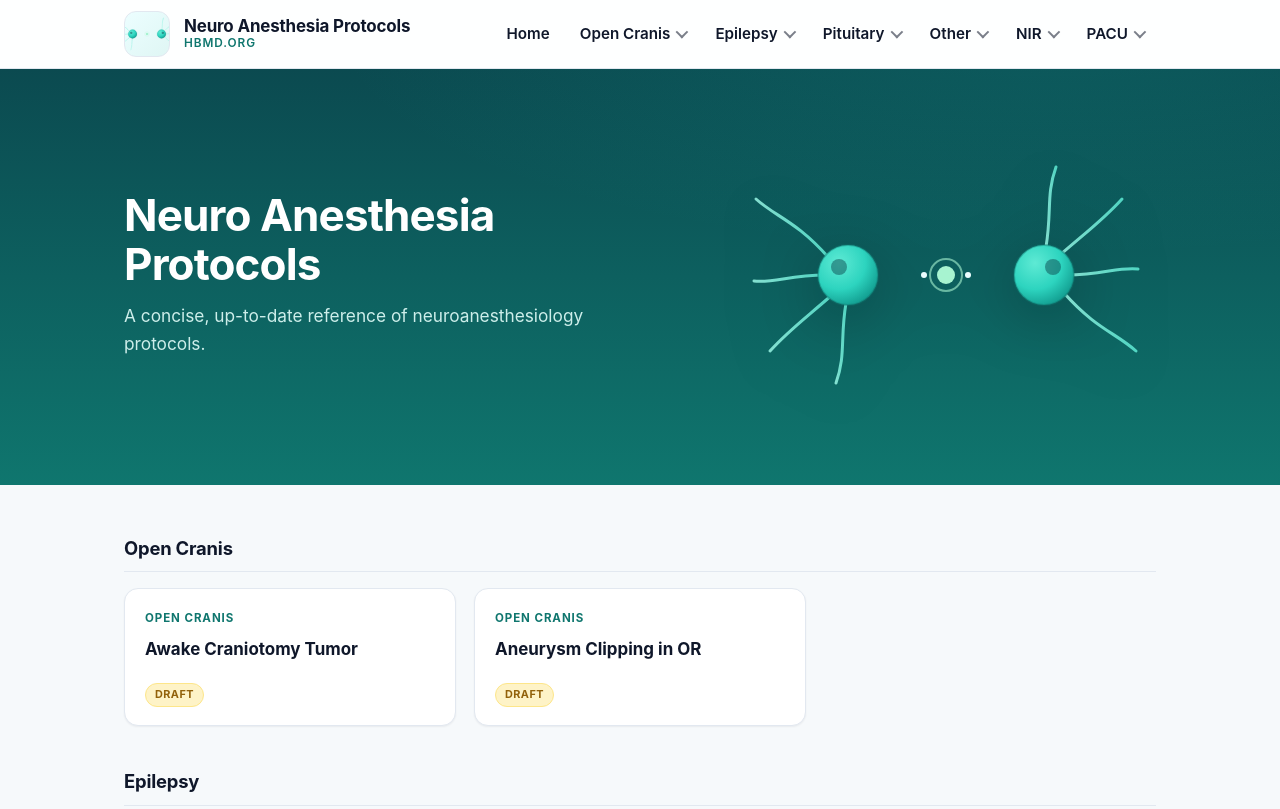
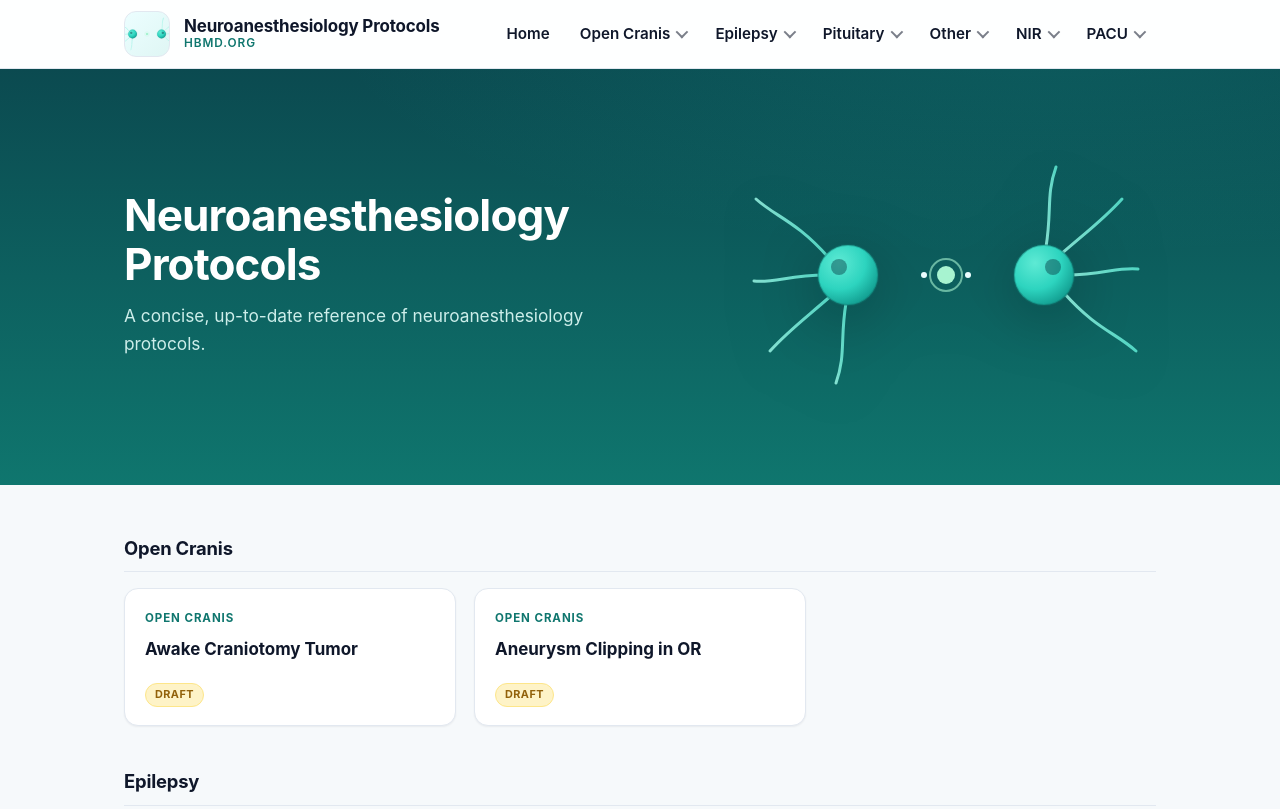
Before and after one commit to hbmdorg/neuro, a plain HTML site: page index.html in a window 1280 px wide. Shown: the top 809 px of the page. Drawn offline with Linux system fonts and the light colour scheme.

Commit message:
Use the new headline

```diff
--- a/index.html
+++ b/index.html
@@ -3,7 +3,7 @@
 <head>
   <meta charset="utf-8" />
   <meta name="viewport" content="width=device-width, initial-scale=1" />
-  <title>Neuro Anesthesia Protocols</title>
+  <title>Neuroanesthesiology Protocols</title>
   <link rel="icon" href="assets/favicon.svg" type="image/svg+xml" />
   <link rel="stylesheet" href="assets/style.css" />
 </head>
@@ -13,7 +13,7 @@
     <a class="brand" href="index.html">
       <img class="brand__logo" src="assets/neurons.svg" alt="Two neurons connecting" />
       <span class="brand__text">
-        <span class="brand__title">Neuro Anesthesia Protocols</span>
+        <span class="brand__title">Neuroanesthesiology Protocols</span>
         <span class="brand__sub">HBMD.org</span>
       </span>
     </a>
@@ -26,7 +26,7 @@
 <section class="hero">
   <div class="container hero-inner">
     <div>
-      <h1>Neuro Anesthesia Protocols</h1>
+      <h1>Neuroanesthesiology Protocols</h1>
       <p>A concise, up-to-date reference of neuroanesthesiology protocols.</p>
     </div>
     <img class="hero__art" src="assets/neurons.svg" alt="Two neurons connecting" />
```
Also changed, not shown: protocols/aneurysm-clipping-in-or.html (+2 -2 lines), protocols/awake-craniotomy-tumor.html (+2 -2 lines), protocols/dbs-awake.html (+2 -2 lines), protocols/endoscopic-endonasal-transsphenoidal-pituitary-tumor-resection.html (+2 -2 lines), protocols/general-nir-aneuryms-info.html (+2 -2 lines), protocols/litt-aka-epilepsy-ablation-with-mri.html (+2 -2 lines), protocols/pacu-seizures.html (+2 -2 lines), protocols/tgn-rfa-ablation.html (+2 -2 lines).
